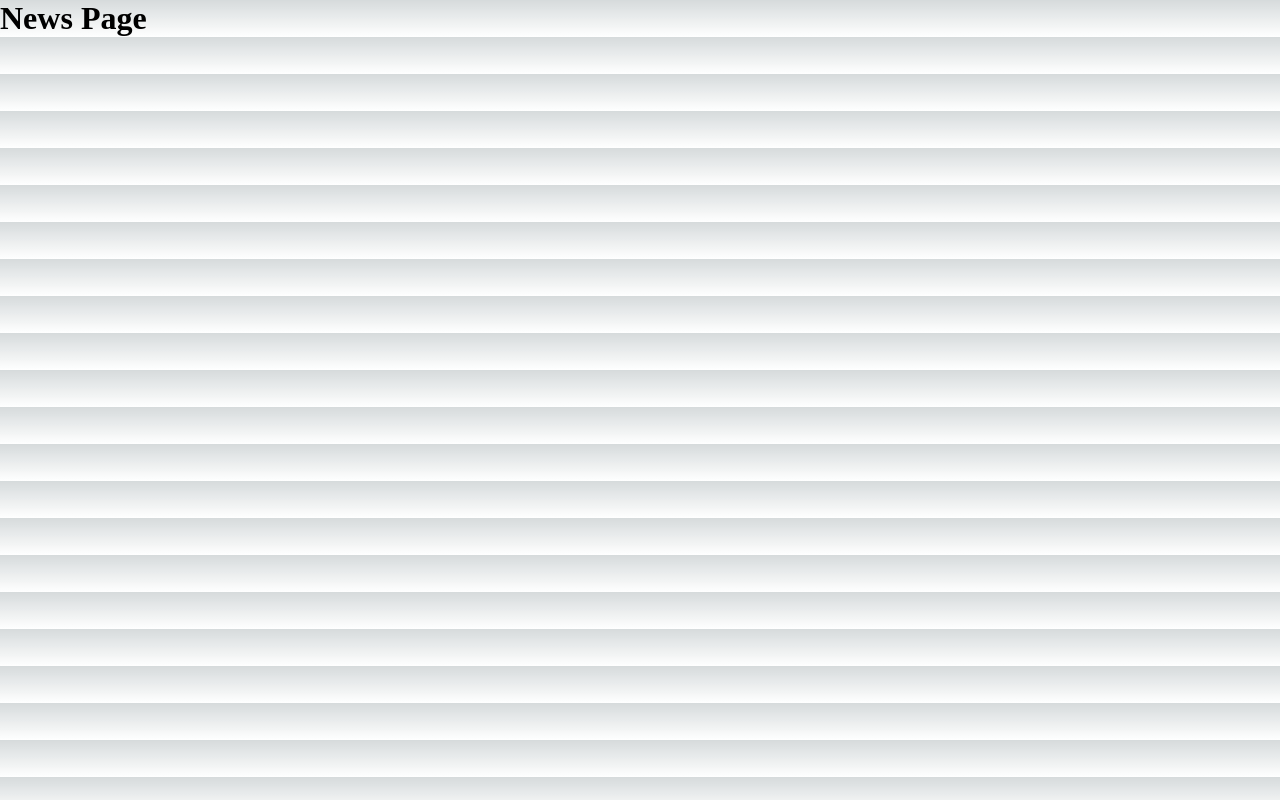
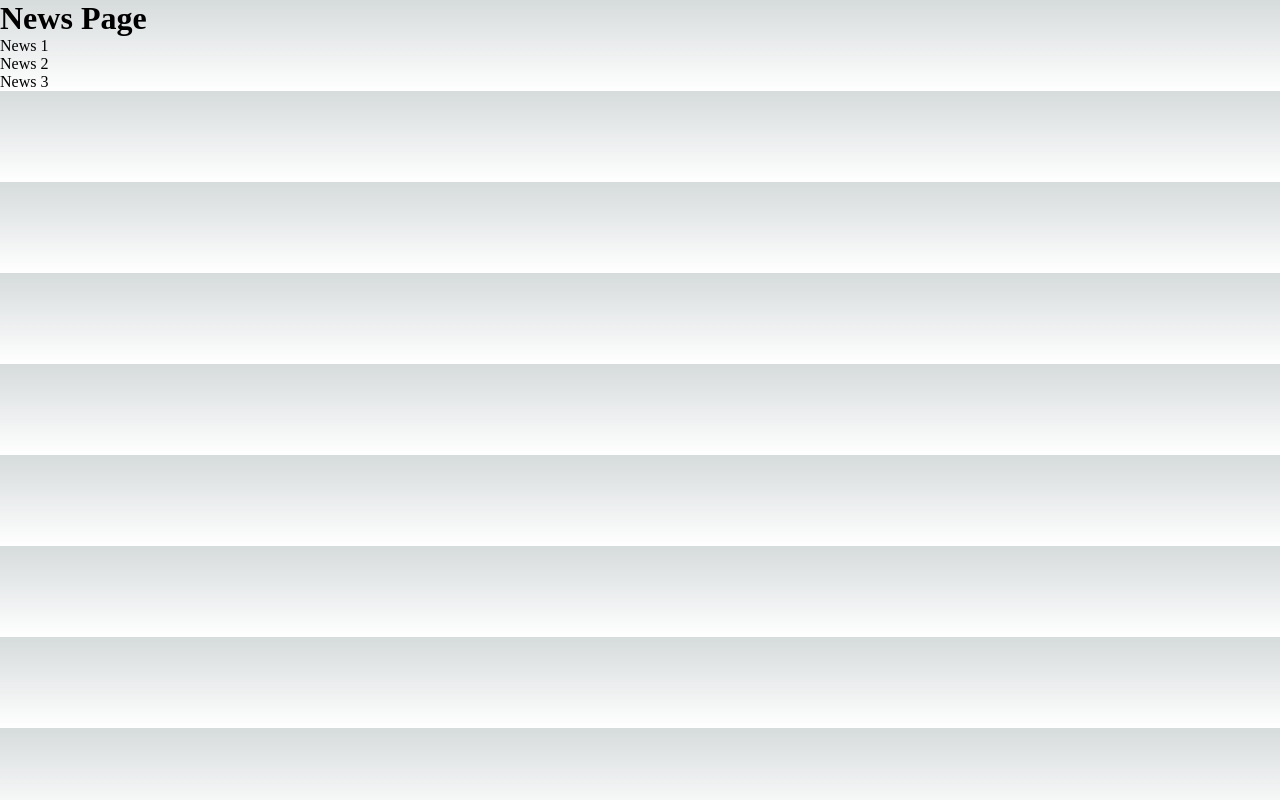
Before and after one commit to HasanMajid/nextjs-summary, a Next.js app: page / in a window 1280 px wide. Built offline with nearby package versions, Linux system fonts and the light colour scheme.

Commit message:
added next link

```diff
--- a/pages/index.js
+++ b/pages/index.js
@@ -1,5 +1,17 @@
+import { Fragment } from "react";
+import Link from "next/link";
 
 export default function Home() {
-  return <h1>News Page</h1>;
-
+  return (
+    <Fragment>
+      <h1>News Page</h1>
+      <ul>
+        <li>
+          <Link href="/news"> News 1</Link>
+        </li>
+        <li>News 2</li>
+        <li>News 3</li>
+      </ul>
+    </Fragment>
+  );
 }
```
